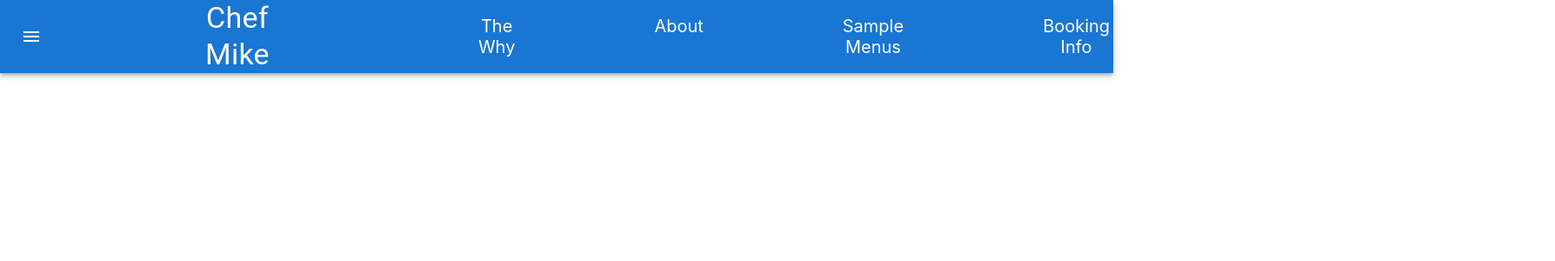
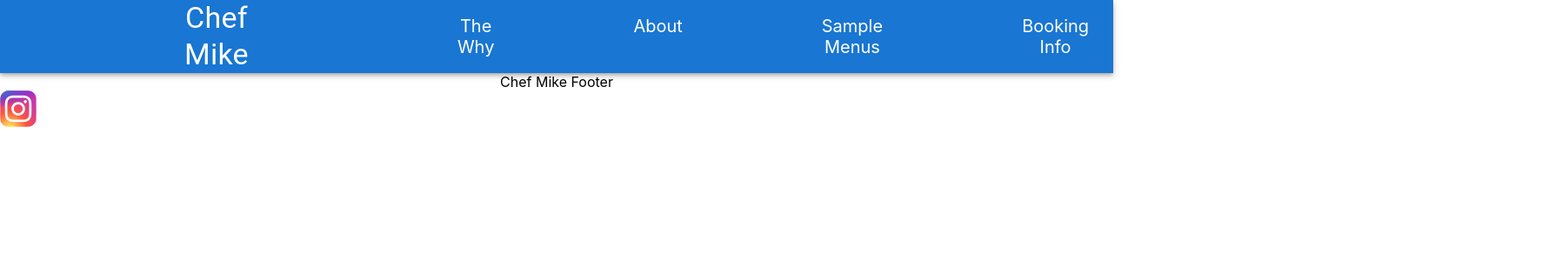
Before and after one commit to elgrons/ChefMike, a React (Create React App) app: page /contact in a window 1280 px wide. Shown: the top 300 px of the page at 87% size, 1788 px wide, since content can reach past the window. Built offline with nearby package versions, Linux system fonts and the light colour scheme.

Commit message:
WIP: adding social media icon links to footer.

```diff
--- a/src/components/Footer/Footer.js
+++ b/src/components/Footer/Footer.js
@@ -1,10 +1,15 @@
 import  { React } from "react";
 import './Footer.scss';
+import InstaLink from "../../assets/img/ig-icon.svg";
 
 
 export const Footer = () => {
   return (
     <>
+    <p>Chef Mike Footer</p>
+    <div className="social-icon">
+    <a href="https://www.instagram.com/advntrsekr/"><img src={InstaLink} alt="Instagram nav icon" /></a>
+    </div>
     </>
   )
 }
--- a/src/components/Footer/Footer.scss
+++ b/src/components/Footer/Footer.scss
@@ -0,0 +1,5 @@
+.social-icon {
+height: 42px;
+width: 42px;
+align-content: center;
+}
--- a/src/components/Header/Header.js
+++ b/src/components/Header/Header.js
@@ -6,7 +6,8 @@ import Toolbar from '@mui/material/Toolbar';
 import IconButton from '@mui/material/IconButton';
 import Typography from '@mui/material/Typography';
 import MenuIcon from '@mui/icons-material/Menu';
-import { makeStyles } from '@material-ui/core';
+import { makeStyles, Collapse } from '@material-ui/core';
+// import { Collapse } from '@mui/material';
 import { Link } from "react-router-dom";
 
 const useStyles = makeStyles((theme) => ({
@@ -44,7 +45,7 @@ export const Header = () => {
             aria-label="menu"
             sx={{ mr: 2 }}
           >
-            <MenuIcon />
+            {/* <MenuIcon /> */}
           </IconButton>
           <Link to="/" className={classes.link}>
           <Typography variant="h4" className={classes.logo}>
```
Also changed, not shown: src/assets/img/ig-icon-black.svg (added), src/assets/img/ig-icon.svg (added), src/screens/Menu/Menu.js (line endings or trailing spaces).
